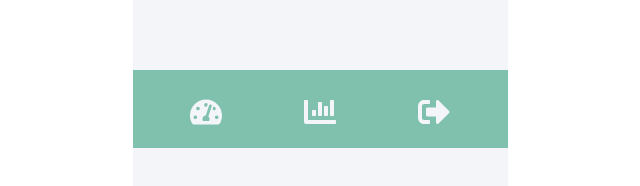
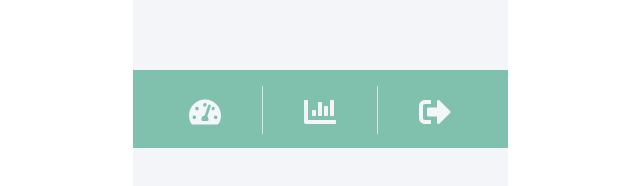
Before and after one commit to BCH-REACT20S-Project-1-Group-2/BCH-REACT20S-Project-1-Group-2.github.io, a React (Create React App) app in the folder frontend/: page /expense in a window 1280 px wide. Shown: the part 652-838 px from the top of the page, without its empty margins (320-960 px from the left). Built offline with nearby package versions, Linux system fonts and the light colour scheme.

Commit message:
bugfix/frontend-skeleton/component-structure: added missing borders in AppFooter, fixed padding issue with modal opens

```diff
--- a/frontend/src/components/AppFooter.js
+++ b/frontend/src/components/AppFooter.js
@@ -12,7 +12,7 @@ function AppFooter() {
             <FaTachometerAlt />
           </Link>
         </Col>
-        <Col>
+        <Col className="border-left border-right">
           <Link to="/landing">
             <FaChartBar />
           </Link>
--- a/frontend/src/styles/App.css
+++ b/frontend/src/styles/App.css
@@ -13,6 +13,9 @@
 * {
   font-family: 'Nunito', sans-serif !important;
   box-sizing: border-box !important;
+}
+body {
+  overflow: hidden;
 }
 
 /* Text stylings */
@@ -62,7 +65,7 @@ button:active {
 .Page, .Page-main-area {
   min-height: 100vh !important;
 }
-.Page, .Page-header, .Page-main-area, .Page-footer {
+.Page, .Page-header, .Page-footer {
   width: 375px !important;
 }
 .Page-main-area {
@@ -70,12 +73,15 @@ button:active {
   margin-bottom: 78px;
   background: var(--lighter-color);
 }
-header, footer, footer a {
+header, footer {
+  min-width: 375px;
+
   background-color: var(--primary-green);
   color: var(--lighter-color) !important;
 }
-footer a {
+footer * {
   font-size: 32px;
+  color: var(--lighter-color) !important;
 }
 header {
   height: 155px;
```
Also changed, not shown: frontend/src/components/CustomModal.js (line endings or trailing spaces).
